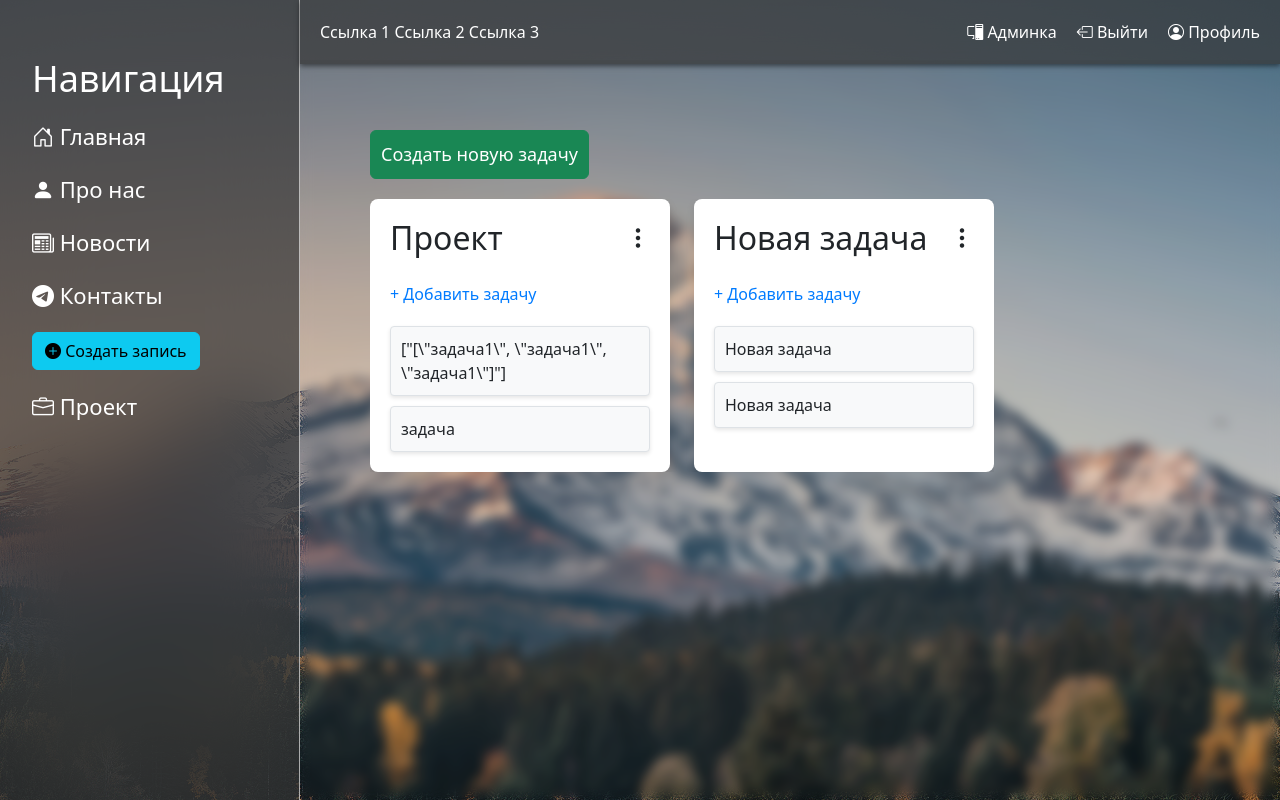
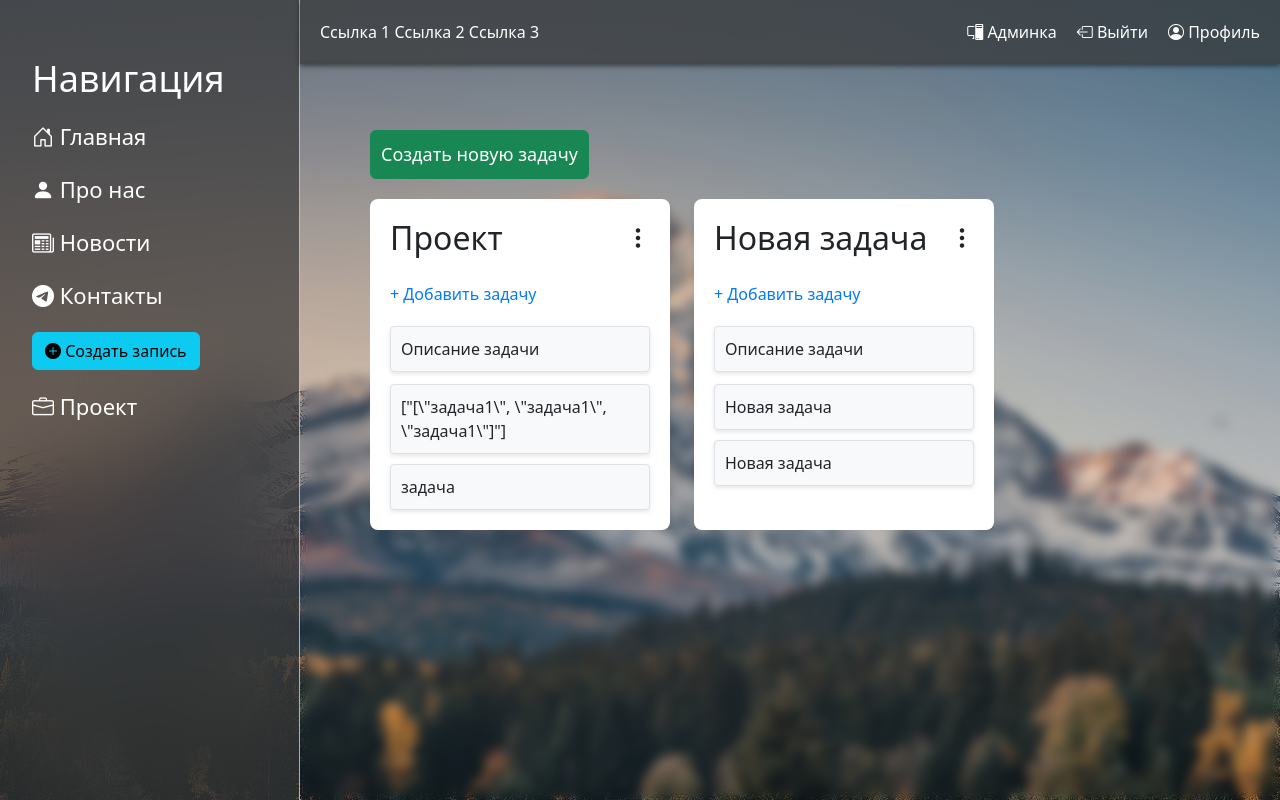
Before and after one commit to NIKITA-703/contorl_project, a Django app: page /management/ in a window 1280 px wide. Run offline with Django 5.2, Linux system fonts and the light colour scheme; a user stored in the database is signed in; data comes from the database, SQL or seed files in the repository; both versions use the stored data as it was after the commit.

Commit message:
save task work

```diff
--- a/website/main/static/main/css/main.css
+++ b/website/main/static/main/css/main.css
@@ -516,6 +516,16 @@ form {
     cursor: text;
 }
 
+.task-description {
+    background: #f8f9fa;
+    border: 1px solid #dee2e6;
+    border-radius: 4px;
+    box-shadow: 0 2px 4px rgba(0, 0, 0, 0.1);
+    padding: 10px;
+    margin-bottom: 2px;
+    cursor: text;
+}
+
 .column .task-header {
     display: flex;
     justify-content: space-between;
--- a/website/main/static/main/js/task.js
+++ b/website/main/static/main/js/task.js
@@ -104,16 +104,18 @@ function saveTasks() {
     const columns = document.querySelectorAll('.column');
     columns.forEach(column => {
         const taskHeader = column.querySelector('h2').innerText;
+        const taskDescription = column.querySelector('.task-description').innerText;
         const tasks = Array.from(column.querySelectorAll('.task')).map(task => task.innerText);
         const taskId = column.dataset.taskId;
 
         const data = {
             task_id: taskId,
             title: taskHeader,
+            description: taskDescription,
             tasks: tasks,
         };
 
-        fetch('/save_task/', {
+        fetch('save_task/', {
             method: 'POST',
             headers: {
                 'Content-Type': 'application/json',
@@ -121,9 +123,17 @@ function saveTasks() {
             },
             body: JSON.stringify(data),
         })
-        .then(response => response.json())
+        .then(response => {
+            if (!response.ok) {
+                throw new Error('Network response was not ok');
+            }
+            return response.json();
+        })
         .then(data => {
             console.log('Success:', data);
+            if (!taskId) {
+                column.dataset.taskId = data.task_id; // Обновляем taskId, если он был создан заново
+            }
         })
         .catch((error) => {
             console.error('Error:', error);
--- a/website/management/templates/management/main_management.html
+++ b/website/management/templates/management/main_management.html
@@ -24,8 +24,11 @@
                     </div>
                     <span class="add-task" onclick="addTask(this)">+ Добавить задачу</span>
                     <div class="task-list">
+                        <div class="task-description" contentEditable="true" onfocus="storePreviousValue(this)" onblur="checkIfEmpty(this, 'Описание задачи')">
+                            Описание задачи
+                        </div>
                         {% for sub_task in task.get_tasks %}
-                        <div class="task" contentEditable="true" onfocus="storePreviousValue(this)" onblur="checkIfEmpty(this, 'Описание задачи')">
+                        <div class="task" contentEditable="true" onfocus="storePreviousValue(this)" onblur="checkIfEmpty(this, 'Новая задача')">
                             {{ sub_task }}
                         </div>
                         {% endfor %}
@@ -37,12 +40,11 @@
     </div>
 </div>
 
-<!-- Шаблон для новой колонки -->
 <template id="column-template">
     <div class="column-wrapper">
         <div class="column">
             <div class="task-header">
-                 <h2 ondblclick="renameColumnInline(this)">Новая задача</h2>
+                <h2 ondblclick="renameColumnInline(this)">Новая задача</h2>
                 <div class="dropdown">
                     <i class="bi bi-three-dots-vertical" onclick="toggleMenu(this)"></i>
                     <div class="dropdown-menu">
@@ -52,8 +54,11 @@
             </div>
             <span class="add-task" onclick="addTask(this)">+ Добавить задачу</span>
             <div class="task-list">
-                <div class="task" contentEditable="true" onfocus="storePreviousValue(this)" onblur="checkIfEmpty(this, 'Описание задачи')">
+                <div class="task-description" contentEditable="true" onfocus="storePreviousValue(this)" onblur="checkIfEmpty(this, 'Описание задачи')">
                     Описание задачи
+                </div>
+                <div class="task" contentEditable="true" onfocus="storePreviousValue(this)" onblur="checkIfEmpty(this, 'Новая задача')">
+                    Новая задача
                 </div>
             </div>
         </div>
--- a/website/management/urls.py
+++ b/website/management/urls.py
@@ -7,5 +7,5 @@ app_name = 'management'
 urlpatterns = [
     path('', views.main_management, name="main_management"),
     path('tasks/create/', views.create_task, name='create_task'),
-    path('save_task/', views.create_task, name='save_task'),
+    path('save_task/', views.save_task, name='save_task'),
 ]
--- a/website/management/views.py
+++ b/website/management/views.py
@@ -2,13 +2,11 @@ import json
 
 from django.contrib.auth.decorators import login_required
 from django.contrib import auth, messages
-from django.http import HttpResponse, HttpResponseRedirect, JsonResponse
+from django.http import JsonResponse
 from django.shortcuts import render, redirect
-from django.urls import reverse
 from django.views.decorators.csrf import csrf_exempt
 
 from .models import Task
-from .forms import TaskForm
 
 
 @login_required
@@ -19,6 +17,7 @@ def main_management(request):
         'tasks': tasks,
     }
     return render(request, 'management/main_management.html', context)
+
 
 @login_required
 def create_task(request):
@@ -35,17 +34,25 @@ def save_task(request):
         task_id = data.get('task_id')
         title = data.get('title')
         description = data.get('description')
-        tasks = data.get('tasks', [])
+        tasks = data.get('tasks')
 
-        task, created = Task.objects.get_or_create(id=task_id, defaults={'user': request.user, 'title': title, 'description': description})
-        if not created:
+        if task_id:
+            task = Task.objects.get(id=task_id)
             task.title = title
             task.description = description
-            task.set_tasks(tasks)
-            task.save()
+            task.tasks = json.dumps(tasks, ensure_ascii=False)
+        else:
+            task = Task.objects.create(
+                user=request.user,
+                title=title,
+                description=description,
+                tasks=json.dumps(tasks, ensure_ascii=False)
+            )
+
+        task.save()
 
         return JsonResponse({'status': 'success', 'task_id': task.id})
-    return JsonResponse({'status': 'error'}, status=400)
+    return JsonResponse({'status': 'failed'}, status=400)
 
 
 
```
Also changed, not shown: website/db.sqlite3, website/management/forms.py (line endings or trailing spaces).
